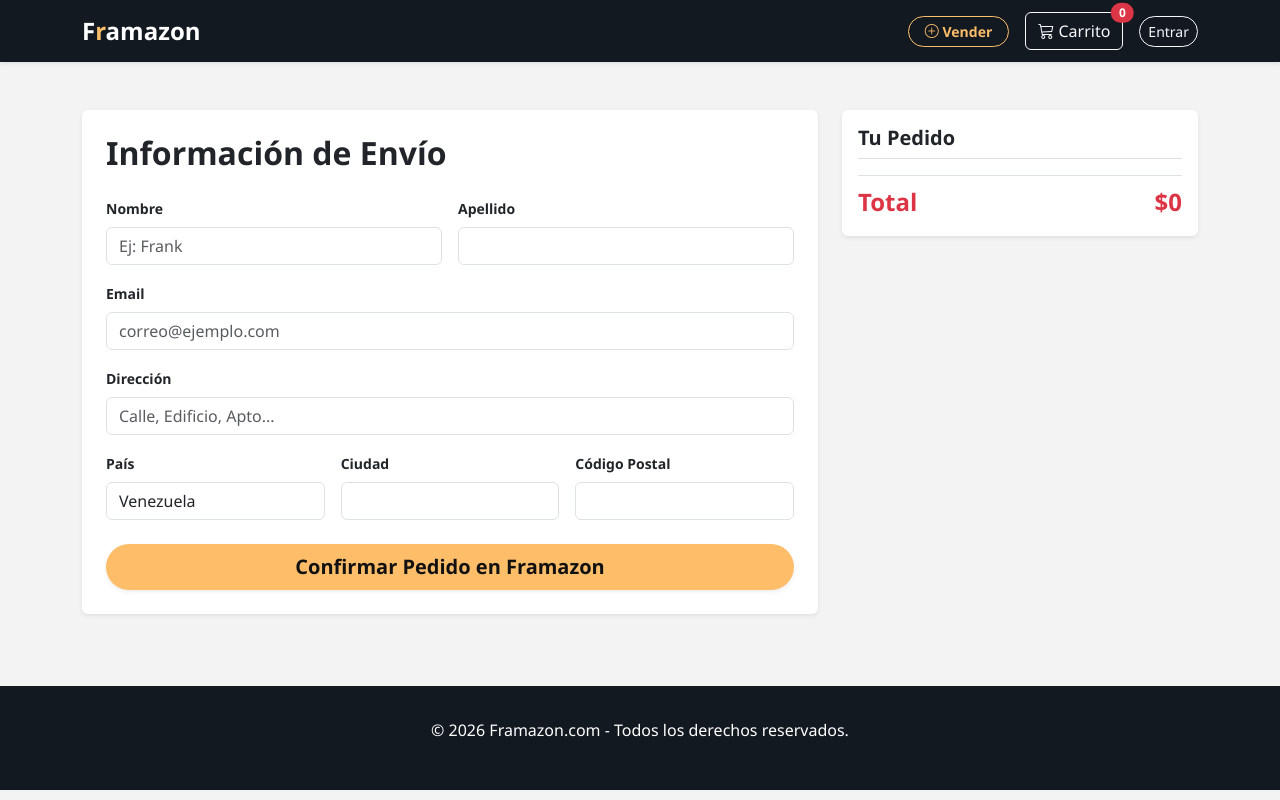
After one commit to Fish-uz/Web-Ecomerce-Framazon, a Django app: page /order/create/ in a window 1280 px wide. The commit adds this page. Run offline with Django 5.2, Linux system fonts and the light colour scheme.

Commit message:
Sistema de carrito completo, correccion de seguridad y funcionabilidad de ventas

```diff
--- /dev/null
+++ b/cart/urls.py
@@ -0,0 +1,10 @@
+from django.urls import path
+from . import views
+
+app_name = 'cart'
+
+urlpatterns = [
+    path('', views.cart_detail, name='cart_detail'),
+    path('add/<int:product_id>/', views.cart_add, name='cart_add'),
+    path('remove/<int:product_id>/', views.cart_remove, name='cart_remove'),
+]
--- a/core/settings.py
+++ b/core/settings.py
@@ -38,6 +38,7 @@ INSTALLED_APPS = [
     'django.contrib.messages',
     'django.contrib.staticfiles',
     'shop',
+    'cart',
 ]
 
 MIDDLEWARE = [
@@ -121,3 +122,7 @@ STATIC_URL = 'static/'
 import os
 MEDIA_URL = '/media/'
 MEDIA_ROOT = os.path.join(BASE_DIR, 'media')
+
+LOGIN_REDIRECT_URL = 'shop:product_list'
+LOGOUT_REDIRECT_URL = 'shop:product_list'
+CART_SESSION_ID = 'cart'
--- a/core/urls.py
+++ b/core/urls.py
@@ -4,10 +4,11 @@ from django.conf import settings
 from django.conf.urls.static import static
 
 urlpatterns = [
-    path('admin/', admin.site.urls),
-    path('', include('shop.urls', namespace='shop')), # Esto es lo que falta
+    path('admin/', admin.site.urls), # <-- Asegúrate que diga admin.site.urls
+    path('accounts/', include('django.contrib.auth.urls')),
+    path('', include('shop.urls', namespace='shop')),
+    path('cart/', include('cart.urls', namespace='cart')),
 ]
 
-# Esto permite que Django encuentre las fotos de tus productos
 if settings.DEBUG:
     urlpatterns += static(settings.MEDIA_URL, document_root=settings.MEDIA_ROOT)
--- /dev/null
+++ b/shop/forms.py
@@ -0,0 +1,15 @@
+from django import forms
+from .models import Order, Product
+
+class OrderCreateForm(forms.ModelForm):
+    class Meta:
+        model = Order
+        fields = ['first_name', 'last_name', 'email', 'address', 'postal_code','country', 'city']
+
+class ProductForm(forms.ModelForm):
+    class Meta:
+        model = Product
+        fields = ['category', 'name', 'image', 'description', 'price', 'stock']
+        widgets = {
+            'description': forms.Textarea(attrs={'rows': 3}),
+        }
--- a/shop/models.py
+++ b/shop/models.py
@@ -25,3 +25,37 @@ class Product(models.Model):
 
     def __str__(self):
         return self.name
+
+class Order(models.Model):
+    first_name = models.CharField(max_length=50)
+    last_name = models.CharField(max_length=50)
+    email = models.EmailField()
+    address = models.CharField(max_length=250)
+    postal_code = models.CharField(max_length=20)
+    country = models.CharField(max_length=100, default='Venezuela')
+    city = models.CharField(max_length=100)
+    created = models.DateTimeField(auto_now_add=True)
+    updated = models.DateTimeField(auto_now=True)
+    paid = models.BooleanField(default=False)
+
+    class Meta:
+        ordering = ['-created']
+        indexes = [models.Index(fields=['-created']),]
+
+    def __str__(self):
+        return f'Order {self.id}'
+
+    def get_total_cost(self):
+        return sum(item.get_cost() for item in self.items.all())
+
+class OrderItem(models.Model):
+    order = models.ForeignKey(Order, related_name='items', on_delete=models.CASCADE)
+    product = models.ForeignKey(Product, related_name='order_items', on_delete=models.CASCADE)
+    price = models.DecimalField(max_digits=10, decimal_places=2)
+    quantity = models.PositiveIntegerField(default=1)
+
+    def __str__(self):
+        return str(self.id)
+
+    def get_cost(self):
+        return self.price * self.quantity
--- a/shop/templates/shop/cart/detail.html
+++ b/shop/templates/shop/cart/detail.html
@@ -61,7 +61,7 @@
                         <span>${{ cart.get_total_price }}</span>
                     </div>
                     <div class="d-grid">
-                        <a href="#" class="btn btn-warning btn-lg fw-bold rounded-pill shadow-sm">
+                        <a href="{% url 'shop:order_create' %}" class="btn btn-warning btn-lg fw-bold rounded-pill shadow-sm">
                             Proceder al pago
                         </a>
                     </div>
--- a/shop/templates/shop/layout/base.html
+++ b/shop/templates/shop/layout/base.html
@@ -15,6 +15,8 @@
         .btn-warning { background-color: var(--amazon-orange); border: none; color: #111; }
         .btn-warning:hover { background-color: #f3a847; }
         footer { background-color: var(--amazon-dark); color: white; padding: 2rem 0; margin-top: 3rem; }
+        .nav-link-vender { background-color: transparent; border: 1px solid var(--amazon-orange); color: var(--amazon-orange) !important; transition: 0.3s; }
+        .nav-link-vender:hover { background-color: var(--amazon-orange); color: #111 !important; }
     </style>
 </head>
 <body>
@@ -26,15 +28,30 @@
             </a>
 
             <div class="d-flex align-items-center">
+                <a href="{% url 'shop:product_create' %}" class="btn btn-sm nav-link-vender fw-bold rounded-pill px-3">
+                    <i class="bi bi-plus-circle"></i> Vender
+                </a>
+
                 <a href="{% url 'shop:cart_detail' %}" class="btn btn-outline-light position-relative ms-3">
                     <i class="bi bi-cart3"></i> Carrito
                     <span class="position-absolute top-0 start-100 translate-middle badge rounded-pill bg-danger">
                         {{ cart|length }}
                     </span>
                 </a>
+
                 {% if user.is_authenticated %}
-                    <span class="text-white ms-3 small">Hola, {{ user.username }}</span>
-                    <a href="{% url 'admin:index' %}" class="btn btn-sm btn-link text-white text-decoration-none ms-2">Panel</a>
+                    <span class="text-white ms-3 d-none d-md-inline small">Hola, {{ user.username }}</span>
+
+                    {% if user.is_superuser or user.is_staff %}
+                        <a href="{% url 'admin:index' %}" class="btn btn-sm btn-link text-white text-decoration-none ms-2">
+                            <i class="bi bi-shield-lock"></i> Panel Admin
+                        </a>
+                    {% endif %}
+
+                    <a href="{% url 'logout' %}" class="btn btn-sm btn-outline-danger ms-2 rounded-pill">Salir</a>
+
+                {% else %}
+                    <a href="{% url 'login' %}" class="btn btn-sm btn-outline-light ms-3 rounded-pill">Entrar</a>
                 {% endif %}
             </div>
         </div>
--- /dev/null
+++ b/shop/templates/shop/order/create.html
@@ -0,0 +1,68 @@
+{% extends "shop/layout/base.html" %}
+{% block title %}Checkout - Framazon{% endblock %}
+
+{% block content %}
+<div class="container mt-4">
+    <div class="row g-4">
+        <div class="col-lg-8">
+            <div class="card shadow-sm border-0 p-4">
+                <h2 class="fw-bold mb-4">Información de Envío</h2>
+                <form action="." method="post" class="row g-3">
+                    {% csrf_token %}
+                    <div class="col-md-6">
+                        <label class="form-label small fw-bold">Nombre</label>
+                        <input type="text" name="first_name" class="form-control" placeholder="Ej: Frank" required>
+                    </div>
+                    <div class="col-md-6">
+                        <label class="form-label small fw-bold">Apellido</label>
+                        <input type="text" name="last_name" class="form-control" required>
+                    </div>
+                    <div class="col-12">
+                        <label class="form-label small fw-bold">Email</label>
+                        <input type="email" name="email" class="form-control" placeholder="correo@ejemplo.com" required>
+                    </div>
+                    <div class="col-12">
+                        <label class="form-label small fw-bold">Dirección</label>
+                        <input type="text" name="address" class="form-control" placeholder="Calle, Edificio, Apto..." required>
+                    </div>
+                    <div class="col-md-4">
+                        <label class="form-label small fw-bold">País</label>
+                        <input type="text" name="country" class="form-control" value="Venezuela" required>
+                    </div>
+                    <div class="col-md-4">
+                        <label class="form-label small fw-bold">Ciudad</label>
+                        <input type="text" name="city" class="form-control" required>
+                    </div>
+                    <div class="col-md-4">
+                        <label class="form-label small fw-bold">Código Postal</label>
+                        <input type="text" name="postal_code" class="form-control" required>
+                    </div>
+                    <div class="col-12 mt-4">
+                        <button type="submit" class="btn btn-warning btn-lg w-100 fw-bold rounded-pill shadow-sm">
+                            Confirmar Pedido en Framazon
+                        </button>
+                    </div>
+                </form>
+            </div>
+        </div>
+
+        <div class="col-lg-4">
+            <div class="card shadow-sm border-0">
+                <div class="card-body">
+                    <h5 class="fw-bold mb-3 border-bottom pb-2">Tu Pedido</h5>
+                    {% for item in cart %}
+                    <div class="d-flex justify-content-between mb-2 small">
+                        <span>{{ item.quantity }}x {{ item.product.name }}</span>
+                        <span class="fw-bold">${{ item.total_price }}</span>
+                    </div>
+                    {% endfor %}
+                    <div class="d-flex justify-content-between fs-4 fw-bold text-danger border-top pt-2 mt-2">
+                        <span>Total</span>
+                        <span>${{ cart.get_total_price }}</span>
+                    </div>
+                </div>
+            </div>
+        </div>
+    </div>
+</div>
+{% endblock %}
--- a/shop/urls.py
+++ b/shop/urls.py
@@ -10,6 +10,8 @@ urlpatterns = [
     path('cart/', views.cart_detail, name='cart_detail'),
     path('cart/add/<int:product_id>/', views.cart_add, name='cart_add'),
     path('cart/remove/<int:product_id>/', views.cart_remove, name='cart_remove'),
+    path('order/create/', views.order_create, name='order_create'),
+    path('product/create/', views.product_create, name='product_create'),
 
     # 2. RUTAS DINÁMICAS (Van al final)
     path('<slug:category_slug>/', views.product_list, name='product_list_by_category'),
--- a/shop/views.py
+++ b/shop/views.py
@@ -2,6 +2,10 @@ from django.shortcuts import render, get_object_or_404, redirect
 from .models import Category, Product
 from django.views.decorators.http import require_POST
 from .cart import Cart
+from .forms import OrderCreateForm
+from .models import OrderItem
+from django.utils.text import slugify
+from .forms import OrderCreateForm, ProductForm
 
 def product_list(request, category_slug=None):
     category = None
@@ -37,3 +41,32 @@ def cart_remove(request, product_id):
     product = get_object_or_404(Product, id=product_id)
     cart.remove(product)
     return redirect('shop:cart_detail')
+
+def order_create(request):
+    cart = Cart(request)
+    if request.method == 'POST':
+        form = OrderCreateForm(request.POST)
+        if form.is_valid():
+            order = form.save()
+            for item in cart:
+                OrderItem.objects.create(order=order,
+                                        product=item['product'],
+                                        price=item['price'],
+                                        quantity=item['quantity'])
+            cart.clear()
+            return render(request, 'shop/order/created.html', {'order': order})
+    else:
+        form = OrderCreateForm()
+    return render(request, 'shop/order/create.html', {'cart': cart, 'form': form})
+
+def product_create(request):
+    if request.method == 'POST':
+        form = ProductForm(request.POST, request.FILES) # IMPORTANTE: request.FILES para la imagen
+        if form.is_valid():
+            product = form.save(commit=False)
+            product.slug = slugify(product.name) # Crea el slug automático
+            product.save()
+            return redirect('shop:product_list')
+    else:
+        form = ProductForm()
+    return render(request, 'shop/product/create.html', {'form': form})
```
Also changed, not shown: cart/cart.py (added, +62 -0 lines), cart/views.py (added, +19 -0 lines), shop/admin.py (+13 -1 lines), shop/templates/shop/order/created.html (added, +20 -0 lines), shop/templates/shop/product/create.html (added, +51 -0 lines), cart/__init__.py (added), shop/migrations/0002_order_orderitem.py (added), shop/migrations/0003_order_country.py (added).
